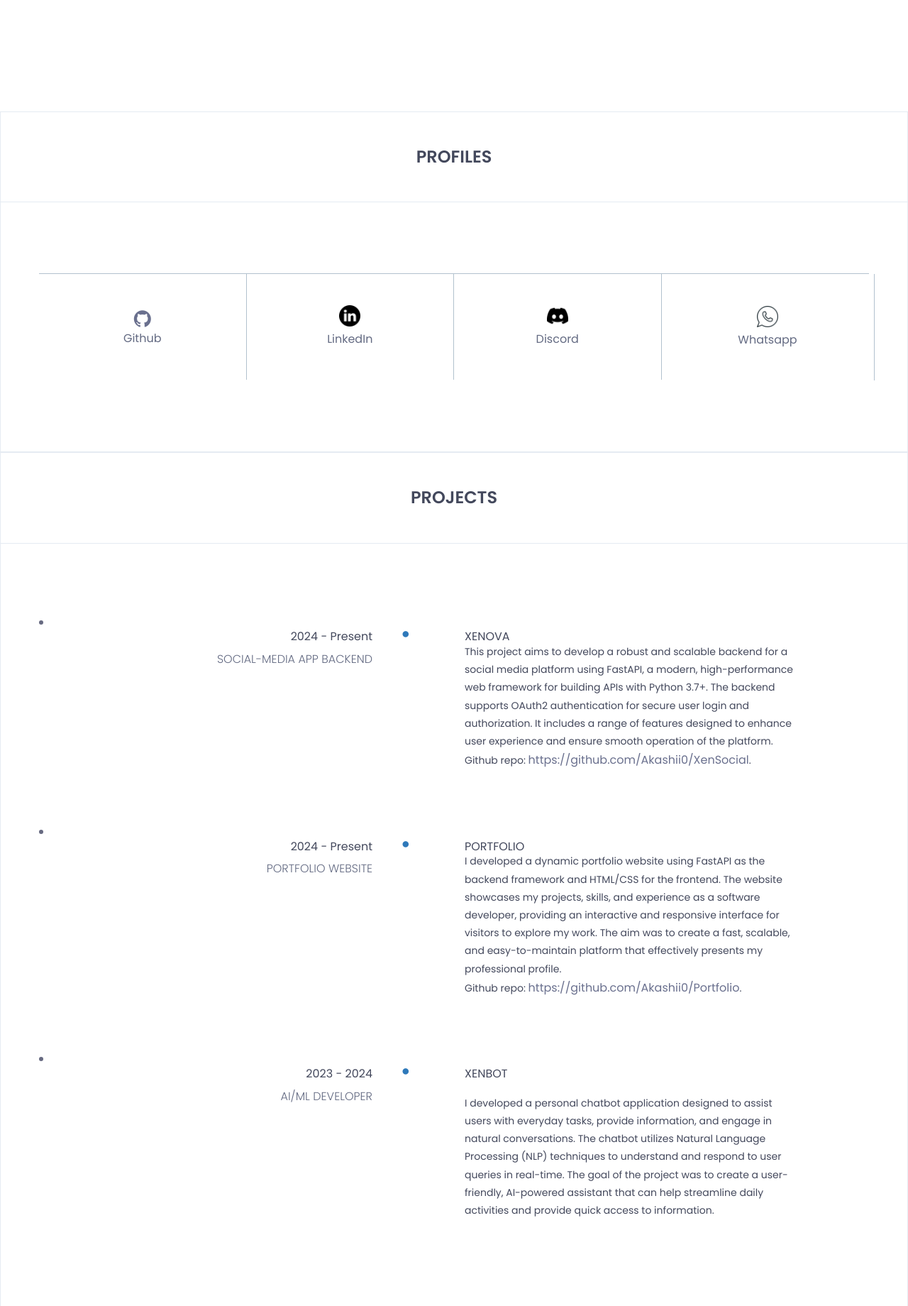
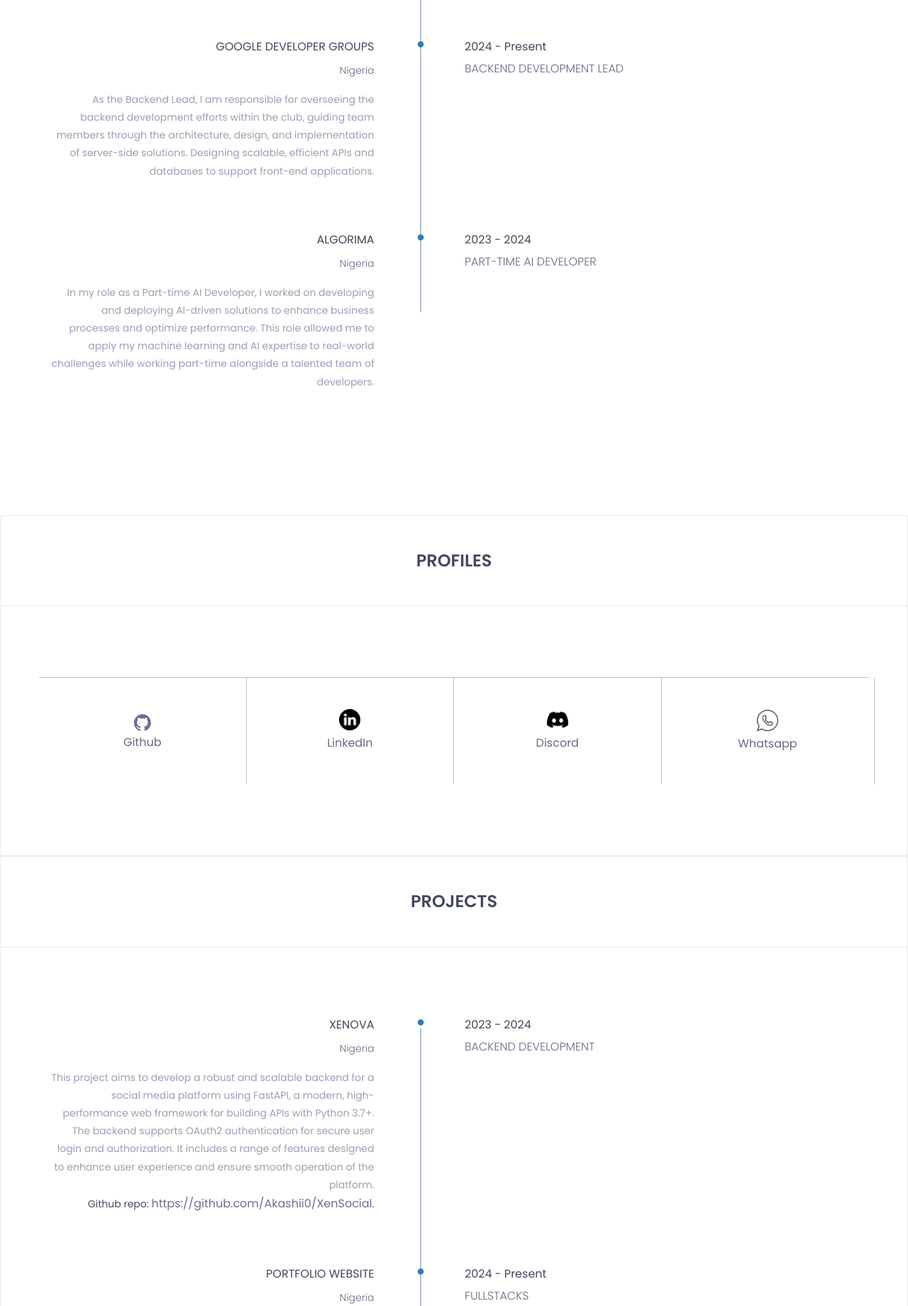
Before and after one commit to Akashii0/Portfolio, a website: page templates/index.html in a window 1280 px wide. Shown: the part 3600-5440 px from the top of the page at 71% size. Drawn offline with nearby package versions, Linux system fonts and the light colour scheme.

Commit message:
Updated index.html :DD

```diff
--- a/templates/index.html
+++ b/templates/index.html
@@ -355,6 +355,82 @@
 								</div><!--/.single-timeline-box-->
 							</li>
 
+							<li>
+								<div class="single-timeline-box fix">
+									<div class="row">
+										<div class="col-md-offset-1 col-md-5 experience-time-responsive">
+											<div class="experience-time">
+												<h2>
+													<span><i class="fa fa-circle" aria-hidden="true"></i></span>
+													2024 - Present
+												</h2>
+												<h3>Backend Development Lead</h3>
+											</div><!--/.experience-time-->
+										</div><!--/.col-->
+										<div class="col-md-5">
+											<div class="timeline">
+												<div class="timeline-content text-right">
+													<h4 class="title">
+														Google Developer Groups
+													</h4>
+													<h5>Nigeria</h5>
+													<p class="description">
+														As the Backend Lead, I am responsible for overseeing the backend development efforts within the club, guiding team members through the architecture, design, and implementation of server-side solutions. Designing scalable, efficient APIs and databases to support front-end applications.
+													</p>
+												</div><!--/.timeline-content-->
+											</div><!--/.timeline-->
+										</div><!--/.col-->
+										<div class="col-md-offset-1 col-md-5 experience-time-main">
+											<div class="experience-time">
+												<h2>
+													<span><i class="fa fa-circle" aria-hidden="true"></i></span>
+													2024 - Present
+												</h2>
+												<h3>Backend Development Lead</h3>
+											</div><!--/.experience-time-->
+										</div><!--/.col-->
+									</div>
+								</div><!--/.single-timeline-box-->
+							</li>
+
+							<li>
+								<div class="single-timeline-box fix">
+									<div class="row">
+										<div class="col-md-offset-1 col-md-5 experience-time-responsive">
+											<div class="experience-time">
+												<h2>
+													<span><i class="fa fa-circle" aria-hidden="true"></i></span>
+													2023 - 2024
+												</h2>
+												<h3>Part-time AI Developer</h3>
+											</div><!--/.experience-time-->
+										</div><!--/.col-->
+										<div class="col-md-5">
+											<div class="timeline">
+												<div class="timeline-content text-right">
+													<h4 class="title">
+														Algorima
+													</h4>
+													<h5>Nigeria</h5>
+													<p class="description">
+														In my role as a Part-time AI Developer, I worked on developing and deploying AI-driven solutions to enhance business processes and optimize performance. This role allowed me to apply my machine learning and AI expertise to real-world challenges while working part-time alongside a talented team of developers.
+													</p>
+												</div><!--/.timeline-content-->
+											</div><!--/.timeline-->
+										</div><!--/.col-->
+										<div class="col-md-offset-1 col-md-5 experience-time-main">
+											<div class="experience-time">
+												<h2>
+													<span><i class="fa fa-circle" aria-hidden="true"></i></span>
+													2023 - 2024
+												</h2>
+												<h3>Part-time AI Developer</h3>
+											</div><!--/.experience-time-->
+										</div><!--/.col-->
+									</div>
+								</div><!--/.single-timeline-box-->
+							</li>
+
 						</ul>
 					</div><!--.main-timeline-->
 				</div><!--.experience-content-->
@@ -438,38 +514,48 @@
 
 	<!--portfolio start -->
 	<section id="portfolio" class="portfolio">
-		<div class="portfolio-details">
-			<div class="section-heading text-center">
-				<h2>Projects</h2>
-			</div>
-			<div class="container">
-				<div class="portfolio-content">
-					<div class="isotope">
-						<div class="row">
+		<div class="section-heading text-center">
+			<h2>Projects</h2>
+		</div>
+		<div class="container">
+			<div class="experience-content">
+					<div class="main-timeline">
+						<ul>
 
 							<li>
 								<div class="single-timeline-box fix">
 									<div class="row">
-										<div class="col-md-5">
-											<div class="experience-time text-right">
-												<h2>2024 - Present</h2>
+										<div class="col-md-offset-1 col-md-5 experience-time-responsive">
+											<div class="experience-time">
+												<h2>
+													<span><i class="fa fa-circle" aria-hidden="true"></i></span>
+													2023 - 2024
+												</h2>
 												<h3>Social-Media app Backend</h3>
 											</div><!--/.experience-time-->
 										</div><!--/.col-->
-										<div class="col-md-offset-1 col-md-5">
+										<div class="col-md-5">
 											<div class="timeline">
-												<div class="timeline-content">
+												<div class="timeline-content text-right">
 													<h4 class="title">
-														<span><i class="fa fa-circle" aria-hidden="true"></i></span>
 														Xenova
 													</h4>
-
+													<h5>Nigeria</h5>
 													<p class="description">
 														This project aims to develop a robust and scalable backend for a social media platform using FastAPI, a modern, high-performance web framework for building APIs with Python 3.7+. The backend supports OAuth2 authentication for secure user login and authorization. It includes a range of features designed to enhance user experience and ensure smooth operation of the platform.
 													</p>
 													<p>Github repo: <a href="https://github.com/Akashii0/XenSocial">https://github.com/Akashii0/XenSocial</a>.</p>
 												</div><!--/.timeline-content-->
 											</div><!--/.timeline-->
+										</div><!--/.col-->
+										<div class="col-md-offset-1 col-md-5 experience-time-main">
+											<div class="experience-time">
+												<h2>
+													<span><i class="fa fa-circle" aria-hidden="true"></i></span>
+													2023 - 2024
+												</h2>
+												<h3>Backend Development</h3>
+											</div><!--/.experience-time-->
 										</div><!--/.col-->
 									</div>
 								</div><!--/.single-timeline-box-->
@@ -478,25 +564,37 @@
 							<li>
 								<div class="single-timeline-box fix">
 									<div class="row">
-										<div class="col-md-5">
-											<div class="experience-time text-right">
-												<h2>2024 - Present</h2>
+										<div class="col-md-offset-1 col-md-5 experience-time-responsive">
+											<div class="experience-time">
+												<h2>
+													<span><i class="fa fa-circle" aria-hidden="true"></i></span>
+													2024 - Present
+												</h2>
 												<h3>Portfolio website</h3>
 											</div><!--/.experience-time-->
 										</div><!--/.col-->
-										<div class="col-md-offset-1 col-md-5">
+										<div class="col-md-5">
 											<div class="timeline">
-												<div class="timeline-content">
+												<div class="timeline-content text-right">
 													<h4 class="title">
-														<span><i class="fa fa-circle" aria-hidden="true"></i></span>
-														Portfolio
+														Portfolio website
 													</h4>
-
+													<h5>Nigeria</h5>
 													<p class="description">
 														I developed a dynamic portfolio website using FastAPI as the backend framework and HTML/CSS for the frontend. The website showcases my projects, skills, and experience as a software developer, providing an interactive and responsive interface for visitors to explore my work. The aim was to create a fast, scalable, and easy-to-maintain platform that effectively presents my professional profile.
+													</p>
 													<p>Github repo: <a href="https://github.com/Akashii0/Portfolio">https://github.com/Akashii0/Portfolio</a>.</p>
 												</div><!--/.timeline-content-->
 											</div><!--/.timeline-->
+										</div><!--/.col-->
+										<div class="col-md-offset-1 col-md-5 experience-time-main">
+											<div class="experience-time">
+												<h2>
+													<span><i class="fa fa-circle" aria-hidden="true"></i></span>
+													2024 - Present
+												</h2>
+												<h3>FullStacks</h3>
+											</div><!--/.experience-time-->
 										</div><!--/.col-->
 									</div>
 								</div><!--/.single-timeline-box-->
@@ -505,35 +603,47 @@
 							<li>
 								<div class="single-timeline-box fix">
 									<div class="row">
+										<div class="col-md-offset-1 col-md-5 experience-time-responsive">
+											<div class="experience-time">
+												<h2>
+													<span><i class="fa fa-circle" aria-hidden="true"></i></span>
+													2023 - 2024
+												</h2>
+												<h3>XenBot</h3>
+											</div><!--/.experience-time-->
+										</div><!--/.col-->
 										<div class="col-md-5">
-											<div class="experience-time text-right">
-												<h2>2023 - 2024</h2>
+											<div class="timeline">
+												<div class="timeline-content text-right">
+													<h4 class="title">
+														XenBot
+													</h4>
+													<h5>Nigeria</h5>
+													<p class="description">
+														I developed a personal chatbot application designed to assist users with everyday tasks, provide information, and engage in natural conversations. The chatbot utilizes Natural Language Processing (NLP) techniques to understand and respond to user queries in real-time. The goal of the project was to create a user-friendly, AI-powered assistant that can help streamline daily activities and provide quick access to information.
+													</p>
+													<!-- <p>Github repo: <a href="https://github.com/Akashii0/Portfolio">https://github.com/Akashii0/Portfolio</a>.</p> -->
+												</div><!--/.timeline-content-->
+											</div><!--/.timeline-->
+										</div><!--/.col-->
+										<div class="col-md-offset-1 col-md-5 experience-time-main">
+											<div class="experience-time">
+												<h2>
+													<span><i class="fa fa-circle" aria-hidden="true"></i></span>
+													2023 - 2024
+												</h2>
 												<h3>AI/ML Developer</h3>
 											</div><!--/.experience-time-->
 										</div><!--/.col-->
-										<div class="col-md-offset-1 col-md-5">
-											<div class="timeline">
-												<div class="timeline-content">
-													<h4 class="title">
-														<span><i class="fa fa-circle" aria-hidden="true"></i></span>
-														XenBot
-													</h4>
-													<h5></h5>
-													<p class="description">
-														I developed a personal chatbot application designed to assist users with everyday tasks, provide information, and engage in natural conversations. The chatbot utilizes Natural Language Processing (NLP) techniques to understand and respond to user queries in real-time. The goal of the project was to create a user-friendly, AI-powered assistant that can help streamline daily activities and provide quick access to information.
-													</p>
-												</div><!--/.timeline-content-->
-											</div><!--/.timeline-->
-										</div><!--/.col-->
 									</div>
-								</div>
+								</div><!--/.single-timeline-box-->
 							</li>
 
-						</div>
-					</div>
-				</div>
-			</div>
+						</ul>
+					</div><!--.main-timeline-->
+				</div><!--.experience-content-->
 		</div>
+
 	</section>
 
 	<!--contact start -->
```
